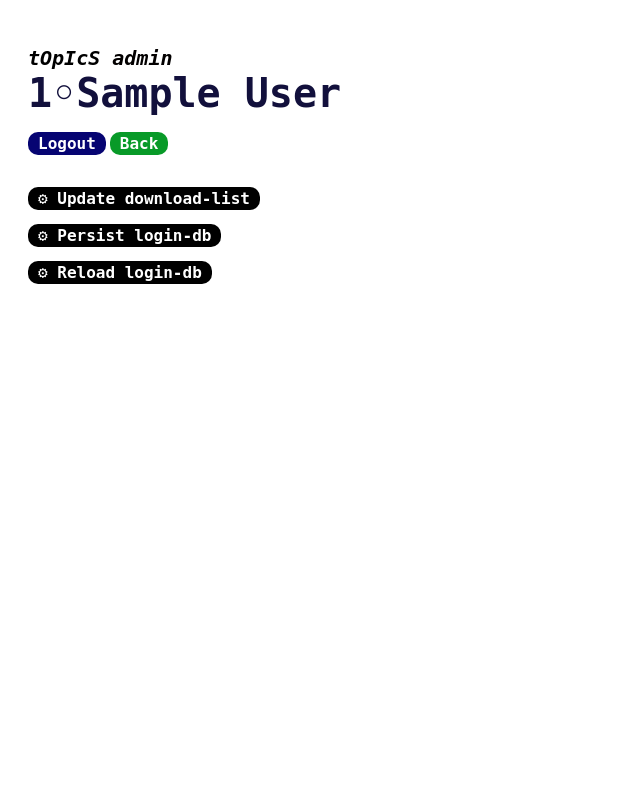
After one commit to NelsonSharma/topics, a Flask app: page /admin in a window 1280 px wide. The commit adds this page. Shown: the whole page, without its empty margins (0-640 px from the left). Run offline with Flask 3, Linux system fonts and the light colour scheme; the visitor is signed in with stand-in values (Sample User, id 1); parts of the project's set-up code (start-up, migrations or seed data) failed here and were passed over.

Commit message:
up_admin_panel_981556

```diff
--- a/app.py
+++ b/app.py
@@ -212,8 +212,9 @@ class UploadFileForm(FlaskForm): # The upload form using FlaskForm
     submit = SubmitField("Upload File")
 # HTML templates
 TEMPLATE_LOGIN =    'login.html'
-TEMPLATE_UPLOAD =     'upload.html'
+TEMPLATE_UPLOAD =   'upload.html'
 TEMPLATE_DOWNLOAD = 'download.html'
+TEMPLATE_ADMIN =    'admin.html'
 # ------------------------------------------------------------------------------------------
 
 
@@ -448,12 +449,12 @@ def upload():
         dprint(f'{session["named"]} just uploaded {n_success} file(s)')
         file_list = session['filed'] #os.listdir(folder_name)
         msg = f'You have uploaded {len(file_list)} file(s)'
-        return render_template(TEMPLATE_UPLOAD, form=form, msg=msg, heading=HEADING_TEXT, filelist=file_list, status=result)
+        return render_template(TEMPLATE_UPLOAD, form=form, msg=msg, heading=HEADING_TEXT, filelist=file_list, status=result, not_admin = pd.isnull(session['admind']))
 
     file_list = session['filed'] #os.listdir(folder_name)
     #dprint(f"filed @ get-upload = {session['filed']}")
     msg = f'You have uploaded {len(file_list)} file(s)'
-    return render_template(TEMPLATE_UPLOAD, form=form, msg=msg, heading=HEADING_TEXT, filelist=file_list, status=INITIAL_UPLOAD_STATUS)
+    return render_template(TEMPLATE_UPLOAD, form=form, msg=msg, heading=HEADING_TEXT, filelist=file_list, status=INITIAL_UPLOAD_STATUS, not_admin = pd.isnull(session['admind']))
 # ------------------------------------------------------------------------------------------
 
 @app.route('/uploadf', methods =['GET'])
@@ -534,6 +535,13 @@ def reload_db():
         return "[SUCCESS] :: db reloaded from disk"
     else: return FAILED_ADMIN_MSG
 # ------------------------------------------------------------------------------------------
+@app.route('/admin', methods =['GET'])
+def adminpage():
+    r""" opens admin page """
+    if not session.get('has_login', False): return redirect(url_for('login'))
+    if not pd.isnull(session['admind']):
+        return  render_template(TEMPLATE_ADMIN, heading=HEADING_TEXT)
+    else: return redirect(url_for('upload'))
 
 
 #%% [5]
--- a/static/style.css
+++ b/static/style.css
@@ -186,3 +186,26 @@
     font-family:monospace;
     text-decoration: none;
 }
+
+.btn_admin {
+    padding: 2px 10px;
+    background-color: #000000;
+    border-style: none;
+    color: #FFFFFF;
+    font-weight: bold;
+    font-size: large;
+    border-radius: 10px;
+    font-family:monospace;
+    text-decoration: none;
+}
+
+
+.admin_mid{
+    color: #000000;
+    font-size: x-large;
+    font-weight: bold;
+    font-family:monospace;
+    animation-duration: 10s;
+    animation-name: fader_admin;
+}
+@keyframes fader_admin {from {color: #ff0000;} to {color: #000000; } }
--- /dev/null
+++ b/templates/admin.html
@@ -0,0 +1,38 @@
+
+<html>
+	<head>
+		<meta charset="UTF-8">
+		<title> ⚙ {{ heading }} | {{ session.uid }} </title>
+		<link rel="stylesheet" href="{{ url_for('static', filename='style.css') }}">
+	</head>
+    <body>
+    <!-- ---------------------------------------------------------->
+    </br>
+    <!-- ---------------------------------------------------------->
+
+    <div align="left" style="padding: 20px;">
+        <div class="topic_mid">{{ heading }}<span class="admin_mid"> admin</span></div>
+        <div class="userword">{{session.uid}}◦{{session.named}}</div>
+        <br>
+        <a href="{{ url_for('logout') }}" class="btn_logout">Logout</a>
+        <a href="{{ url_for('upload') }}" class="btn_download">Back</a>
+        <br>
+        <br>
+        <br>
+        <a href="{{ url_for('refresh_dll') }}" class="btn_admin">⚙ Update download-list</a>
+        <br>
+        <br>
+        <a href="{{ url_for('persist_db') }}" class="btn_admin">⚙ Persist login-db</a>
+        <br>
+        <br>
+        <a href="{{ url_for('reload_db') }}" class="btn_admin">⚙ Reload login-db</a>
+        <br>
+        <br>
+
+    </div>
+
+    <!-- ---------------------------------------------------------->
+    </br>
+    <!-- ---------------------------------------------------------->
+    </body>
+</html>
--- a/templates/upload.html
+++ b/templates/upload.html
@@ -26,6 +26,9 @@
                     }
                 }
             </script>
+        {% if not not_admin %}
+        <a href="{{ url_for('adminpage') }}" class="btn_admin">⚙</a>
+        {% endif %}
         <br>
         <br>
         <div class="status">
```
Also changed, not shown: README.md.
